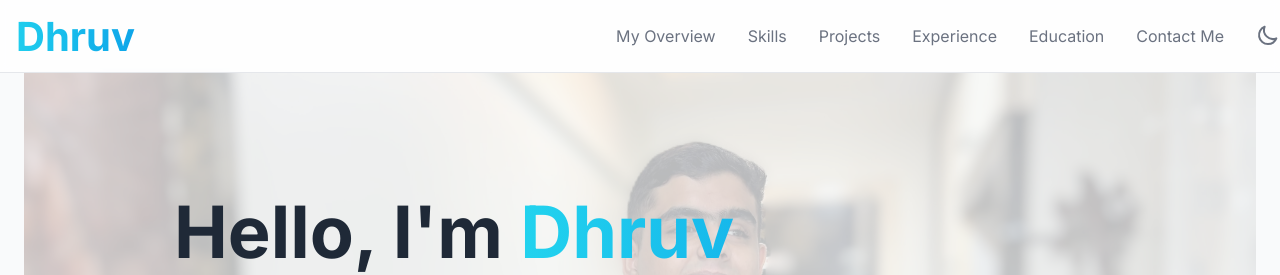
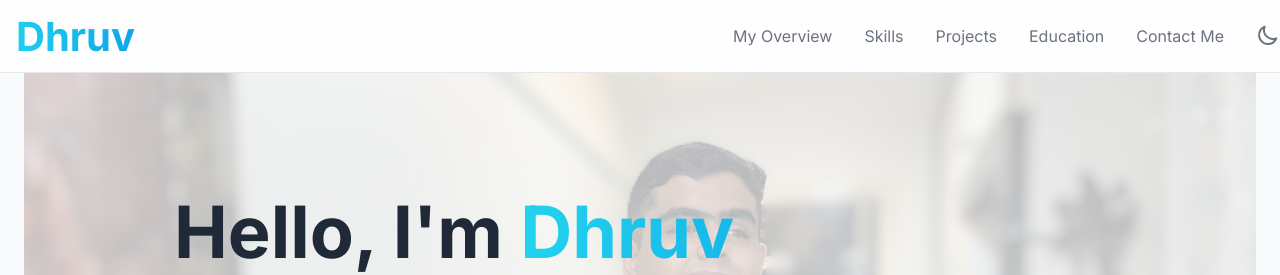
Before and after one commit to dhruv1946/my-portfolio, a plain HTML site: page index.html in a window 1280 px wide. Shown: the top 275 px of the page. Drawn offline with Linux system fonts and the light colour scheme.

Commit message:
Update index.html

```diff
--- a/index.html
+++ b/index.html
@@ -16,7 +16,6 @@
                     <a href="#about" class="nav-link">My Overview</a>
                     <a href="#skills" class="nav-link">Skills</a>
                     <a href="#projects" class="nav-link">Projects</a>
-                    <a href="#experience" class="nav-link">Experience</a>
                     <a href="#education" class="nav-link">Education</a>
                     <a href="#education" class="nav-link">Contact Me</a>
                 </nav>
@@ -33,7 +32,6 @@
             <a href="#about" class="mobile-nav-link">About</a>
             <a href="#skills" class="mobile-nav-link">Skills</a>
             <a href="#projects" class="mobile-nav-link">Projects</a>
-             <a href="#experience" class="mobile-nav-link">Experience</a>
             <a href="#education" class="mobile-nav-link">Education</a>
             <a href="#education" class="mobile-nav-link">Contact Me</a>
         </div>
```
